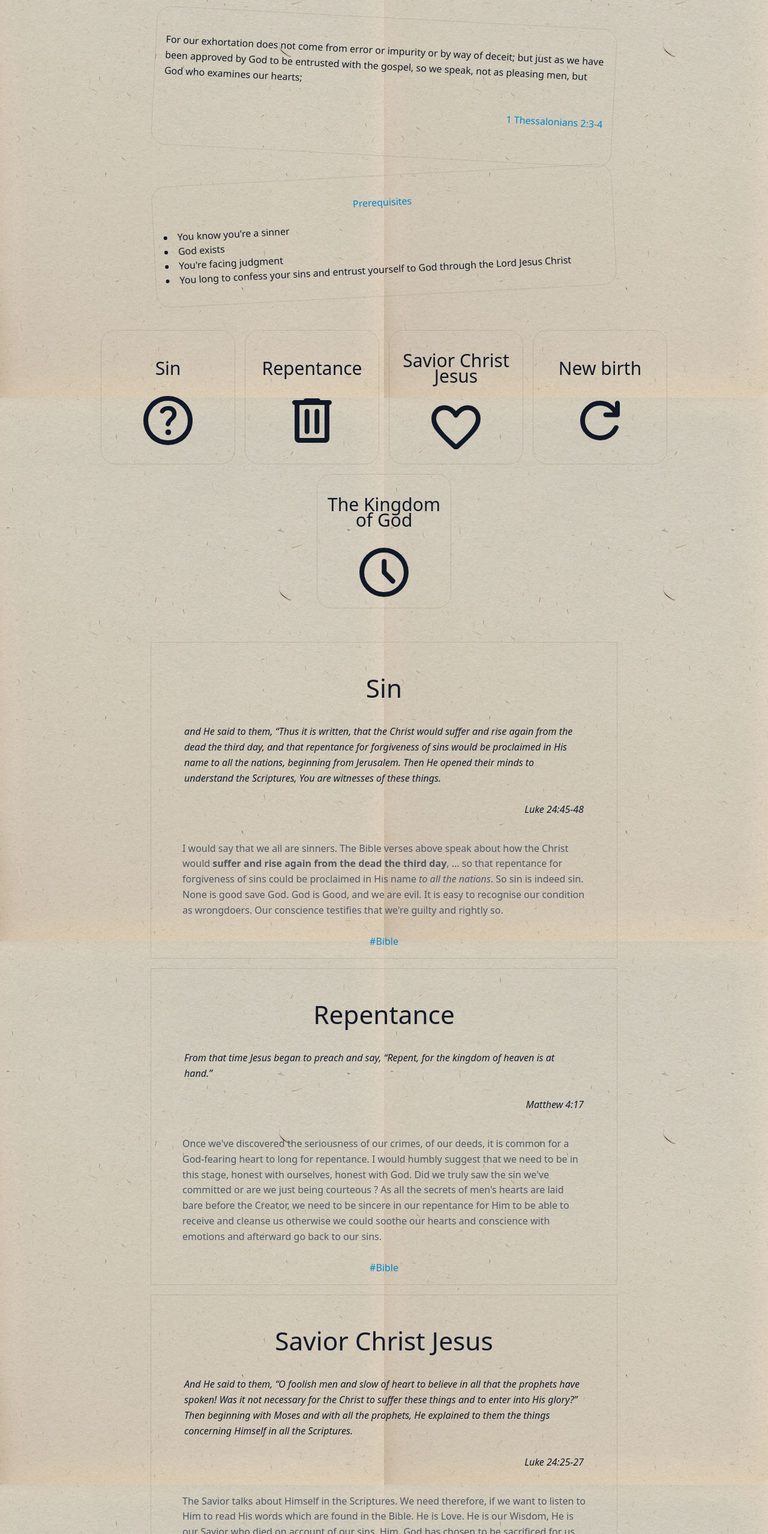
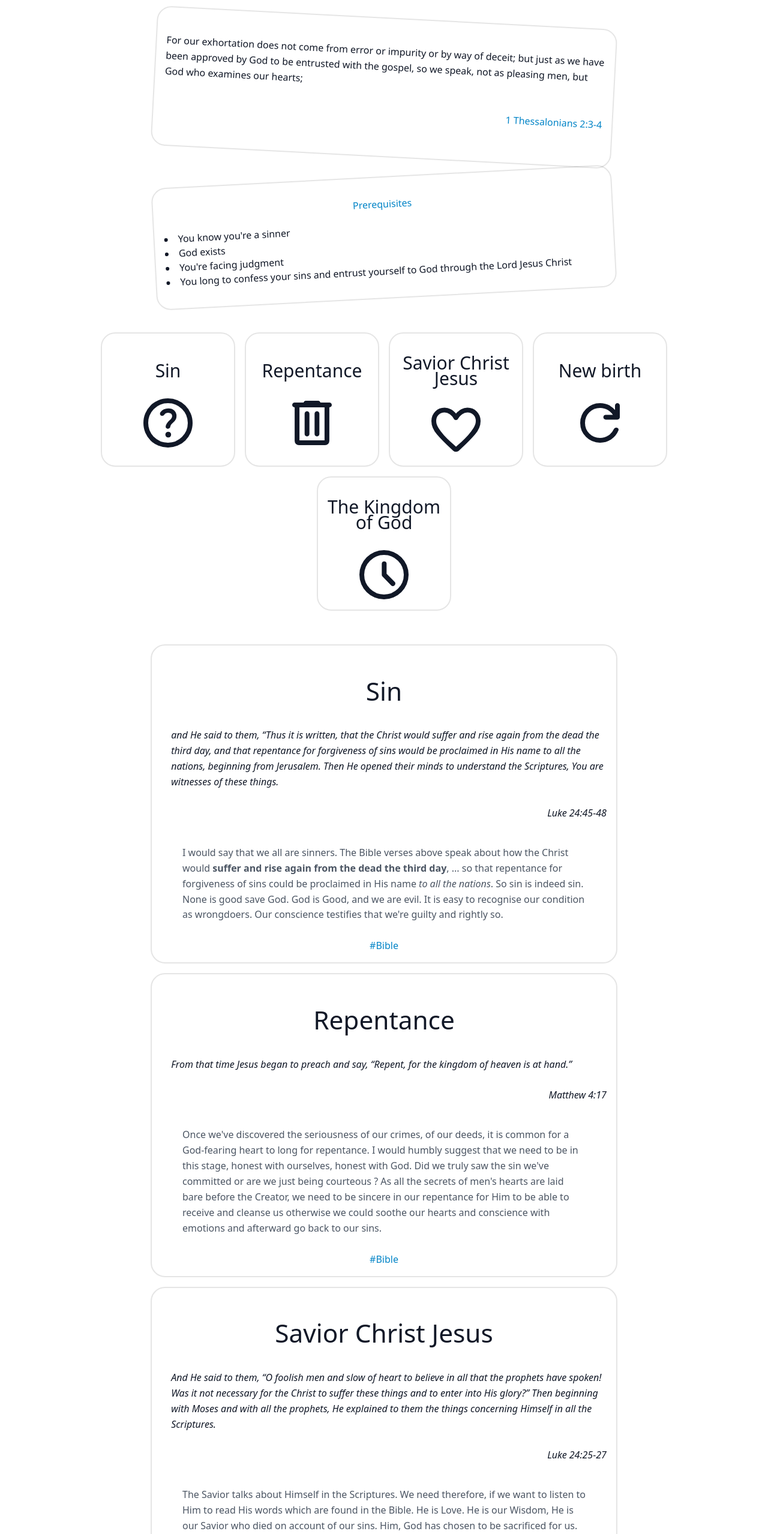
Before and after one commit to pkabore/gospel, a website: page index.html in a window 1280 px wide. Shown: the part 243-2800 px from the top of the page at 60% size. Drawn offline with Linux system fonts and the light colour scheme.

Commit message:
decrease blockquote margin remove background img

```diff
--- a/assets/css/typography.min.css
+++ b/assets/css/typography.min.css
@@ -1 +1 @@
-:root{--space:1.62;--vspace:calc(var(--space) * 1rem);--vspace-0:calc(3 * var(--space) * 1rem);--vspace-1:calc(2 * var(--space) * 1rem);--vspace-2:calc(1.5 * var(--space) * 1rem);--vspace-3:calc(0.5 * var(--space) * 1rem)}html{font-size:16px}article{font-size:1em;max-width:calc(30 * var(--vspace));margin:0 auto}p{margin:var(--vspace) 0;line-height:var(--vspace)}h1,.title{margin:var(--vspace-1) 0;line-height:calc(5.2917/var(--space)* var(--vspace))}h2{margin:var(--vspace-2) 0 var(--vspace-3);line-height:1em}h3{margin:var(--vspace-1) 0 var(--vspace-3);line-height:1em}h4,h5,h6{margin:var(--vspace-2) 0 var(--vspace-3);line-height:var(--vspace)}h1,.title{font-size:5.2917em;word-break:break-word}h2{font-size:2.6458em;font-weight:lighter;word-break:break-word}h3{font-size:1.75em;font-weight:normal;text-transform:uppercase;letter-spacing:0.1em}blockquote{font-size:1em;font-style:italic;line-height:calc(1*var(--vspace));margin:var(--vspace-2)}
+:root{--space:1.62;--vspace:calc(var(--space) * 1rem);--vspace-0:calc(3 * var(--space) * 1rem);--vspace-1:calc(2 * var(--space) * 1rem);--vspace-2:calc(1.5 * var(--space) * 1rem);--vspace-3:calc(0.5 * var(--space) * 1rem)}html{font-size:16px}article{font-size:1em;max-width:calc(30 * var(--vspace));margin:0 auto}p{margin:var(--vspace) 0;line-height:var(--vspace)}h1,.title{margin:var(--vspace-1) 0;line-height:calc(5.2917/var(--space)* var(--vspace))}h2{margin:var(--vspace-2) 0 var(--vspace-3);line-height:1em}h3{margin:var(--vspace-1) 0 var(--vspace-3);line-height:1em}h4,h5,h6{margin:var(--vspace-2) 0 var(--vspace-3);line-height:var(--vspace)}h1,.title{font-size:5.2917em;word-break:break-word}h2{font-size:2.6458em;font-weight:lighter;word-break:break-word}h3{font-size:1.75em;font-weight:normal;text-transform:uppercase;letter-spacing:0.1em}blockquote{font-size:1em;font-style:italic;line-height:calc(1*var(--vspace));}
--- a/index.html
+++ b/index.html
@@ -51,7 +51,7 @@
 		<link rel="stylesheet" href="assets/css/typography.min.css" />
 	</head>
 	<body
-		class="bg-neutral-200 bg-[url('../bg.jpg')] p-4 text-gray-900 antialiased"
+		class="p-4 text-gray-900 antialiased"
 	>
 		<div class="mx-auto flex max-w-3xl flex-col gap-y-8">
 			<div
@@ -63,7 +63,7 @@
 				</h1>
 			</div>
 			<div
-				class="rotate-[3deg] rounded-3xl border border-[rgba(0,0,0,0.1)] p-4 pb-8 transition duration-300 ease-in-out hover:rotate-0 hover:border-transparent hover:bg-neutral-100"
+				class="rotate-[3deg] rounded-3xl border-2 border-[rgba(0,0,0,0.1)] p-4 pb-8 transition duration-300 ease-in-out hover:rotate-0 hover:border-transparent hover:bg-neutral-100"
 			>
 				<p>
 					For our exhortation does not come from error or impurity or
@@ -76,7 +76,7 @@
 				</p>
 			</div>
 			<div
-				class="durationin--300 rotate-[-3deg] rounded-3xl border border-[rgba(0,0,0,0.1)] p-4 pb-8 transition ease-out hover:rotate-0 hover:border-transparent hover:bg-neutral-100"
+				class="durationin--300 rotate-[-3deg] rounded-3xl border-2 border-[rgba(0,0,0,0.1)] p-4 pb-8 transition ease-out hover:rotate-0 hover:border-transparent hover:bg-neutral-100"
 			>
 				<h2 class="my-4 text-center text-base font-normal text-sky-600">
 					Prerequisites
@@ -99,7 +99,7 @@
 		>
 			<a
 				href="#sin"
-				class="flex h-56 w-56 items-center justify-center rounded-3xl border border-[rgba(0,0,0,0.1)] p-2 text-center text-3xl transition duration-300 ease-in-out hover:border-transparent hover:bg-neutral-100"
+				class="flex h-56 w-56 items-center justify-center rounded-3xl border-2 border-[rgba(0,0,0,0.1)] p-2 text-center text-3xl transition duration-300 ease-in-out hover:border-transparent hover:bg-neutral-100"
 			>
 				<div class="flex flex-col items-center justify-center">
 					<p>Sin</p>
@@ -119,7 +119,7 @@
 
 			<a
 				href="#repentance"
-				class="flex h-56 w-56 items-center justify-center rounded-3xl border border-[rgba(0,0,0,0.1)] p-2 text-center text-3xl transition duration-300 ease-in-out hover:border-transparent hover:bg-neutral-100"
+				class="flex h-56 w-56 items-center justify-center rounded-3xl border-2 border-[rgba(0,0,0,0.1)] p-2 text-center text-3xl transition duration-300 ease-in-out hover:border-transparent hover:bg-neutral-100"
 			>
 				<div class="flex flex-col items-center justify-center">
 					<p>Repentance</p>
@@ -139,7 +139,7 @@
 
 			<a
 				href="#savior"
-				class="flex h-56 w-56 items-center justify-center rounded-3xl border border-[rgba(0,0,0,0.1)] p-2 text-center text-3xl transition duration-300 ease-in-out hover:border-transparent hover:bg-neutral-100"
+				class="flex h-56 w-56 items-center justify-center rounded-3xl border-2 border-[rgba(0,0,0,0.1)] p-2 text-center text-3xl transition duration-300 ease-in-out hover:border-transparent hover:bg-neutral-100"
 			>
 				<div class="flex flex-col items-center justify-center">
 					<p>Savior Christ Jesus</p>
@@ -159,7 +159,7 @@
 
 			<a
 				href="#newbirth"
-				class="flex h-56 w-56 items-center justify-center rounded-3xl border border-[rgba(0,0,0,0.1)] p-2 text-center text-3xl transition duration-300 ease-in-out hover:border-transparent hover:bg-neutral-100"
+				class="flex h-56 w-56 items-center justify-center rounded-3xl border-2 border-[rgba(0,0,0,0.1)] p-2 text-center text-3xl transition duration-300 ease-in-out hover:border-transparent hover:bg-neutral-100"
 			>
 				<div class="flex flex-col items-center justify-center">
 					<p>New birth</p>
@@ -178,7 +178,7 @@
 			</a>
 			<a
 				href="#kingdom"
-				class="flex h-56 w-56 items-center justify-center rounded-3xl border border-[rgba(0,0,0,0.1)] p-2 text-center text-3xl transition duration-300 ease-in-out hover:border-transparent hover:bg-neutral-100"
+				class="flex h-56 w-56 items-center justify-center rounded-3xl border-2 border-[rgba(0,0,0,0.1)] p-2 text-center text-3xl transition duration-300 ease-in-out hover:border-transparent hover:bg-neutral-100"
 			>
 				<div class="flex flex-col items-center justify-center">
 					<p>The Kingdom of God</p>
@@ -200,13 +200,13 @@
 		<article class="flex flex-col gap-y-4 pb-8">
 			<section
 				id="sin"
-				class="border border-[rgba(0,0,0,0.1)] p-4 transition duration-300 ease-in-out hover:border-transparent hover:bg-neutral-100"
+				class="rounded-3xl border-2 border-[rgba(0,0,0,0.1)] p-2 sm:p-4 transition duration-300 ease-in-out hover:border-transparent hover:bg-neutral-100"
 			>
 				<header class="text-center">
 					<h2 class="font-light">Sin</h2>
 				</header>
 				<main>
-					<blockquote>
+					<blockquote class="ml-4 my-10">
 						and He said to them, “Thus it is written, that the
 						Christ would suffer and rise again from the dead the
 						third day, and that repentance for forgiveness of sins
@@ -247,13 +247,13 @@
 
 			<section
 				id="repentance"
-				class="border border-[rgba(0,0,0,0.1)] p-4 transition duration-300 ease-in-out hover:border-transparent hover:bg-neutral-100"
+				class="rounded-3xl border-2 border-[rgba(0,0,0,0.1)] p-2 sm:p-4 transition duration-300 ease-in-out hover:border-transparent hover:bg-neutral-100"
 			>
 				<header class="text-center">
 					<h2 class="font-light">Repentance</h2>
 				</header>
 				<main>
-					<blockquote>
+					<blockquote class="ml-4 my-10">
 						From that time Jesus began to preach and say, “Repent,
 						for the kingdom of heaven is at hand.”
 
@@ -289,13 +289,13 @@
 			</section>
 			<section
 				id="savior"
-				class="border border-[rgba(0,0,0,0.1)] p-4 transition duration-300 ease-in-out hover:border-transparent hover:bg-neutral-100"
+				class="rounded-3xl border-2 border-[rgba(0,0,0,0.1)] p-2 sm:p-4 transition duration-300 ease-in-out hover:border-transparent hover:bg-neutral-100"
 			>
 				<header class="text-center">
 					<h2 class="font-light">Savior Christ Jesus</h2>
 				</header>
 				<main>
-					<blockquote>
+					<blockquote class="ml-4 my-10">
 						And He said to them, “O foolish men and slow of heart to
 						believe in all that the prophets have spoken! Was it not
 						necessary for the Christ to suffer these things and to
@@ -334,13 +334,13 @@
 			</section>
 			<section
 				id="newbirth"
-				class="border border-[rgba(0,0,0,0.1)] p-4 transition duration-300 ease-in-out hover:border-transparent hover:bg-neutral-100"
+				class="rounded-3xl border-2 border-[rgba(0,0,0,0.1)] p-2 sm:p-4 transition duration-300 ease-in-out hover:border-transparent hover:bg-neutral-100"
 			>
 				<header class="text-center">
 					<h2 class="font-light">New Birth</h2>
 				</header>
 				<main>
-					<blockquote>
+					<blockquote class="ml-4 my-10">
 						Jesus answered, “Truly, truly, I say to you, unless one
 						is born of water and the Spirit he cannot enter into the
 						kingdom of God. That which is born of the flesh is
@@ -380,13 +380,13 @@
 			</section>
 			<section
 				id="kingdom"
-				class="border border-[rgba(0,0,0,0.1)] p-4 transition duration-300 ease-in-out hover:border-transparent hover:bg-neutral-100"
+				class="rounded-3xl border-2 border-[rgba(0,0,0,0.1)] p-2 sm:p-4 transition duration-300 ease-in-out hover:border-transparent hover:bg-neutral-100"
 			>
 				<header class="text-center">
 					<h2 class="font-light">The Kingdom of God</h2>
 				</header>
 				<main>
-					<blockquote>
+					<blockquote class="ml-4 my-10">
 						“But when the Son of Man comes in His glory, and all the
 						angels with Him, then He will sit on His glorious
 						throne. All the nations will be gathered before Him; and
@@ -413,7 +413,7 @@
 						<br />
 						<p class="block text-right">Matthew 25:31-40</p>
 					</blockquote>
-					<blockquote>
+					<blockquote class="ml-4 my-10">
 						“Then He will also say to those on His left, ‘Depart
 						from Me, accursed ones, into the eternal fire which has
 						been prepared for the devil and his angels; for I was
```
Also changed, not shown: assets/css/app.min.css.
